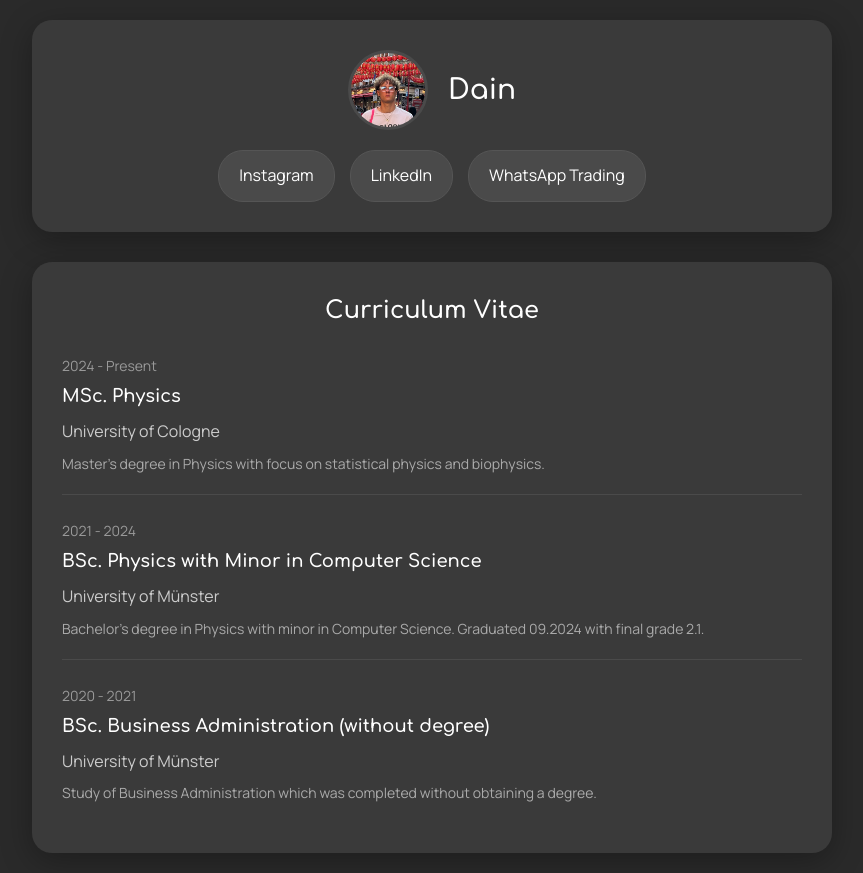
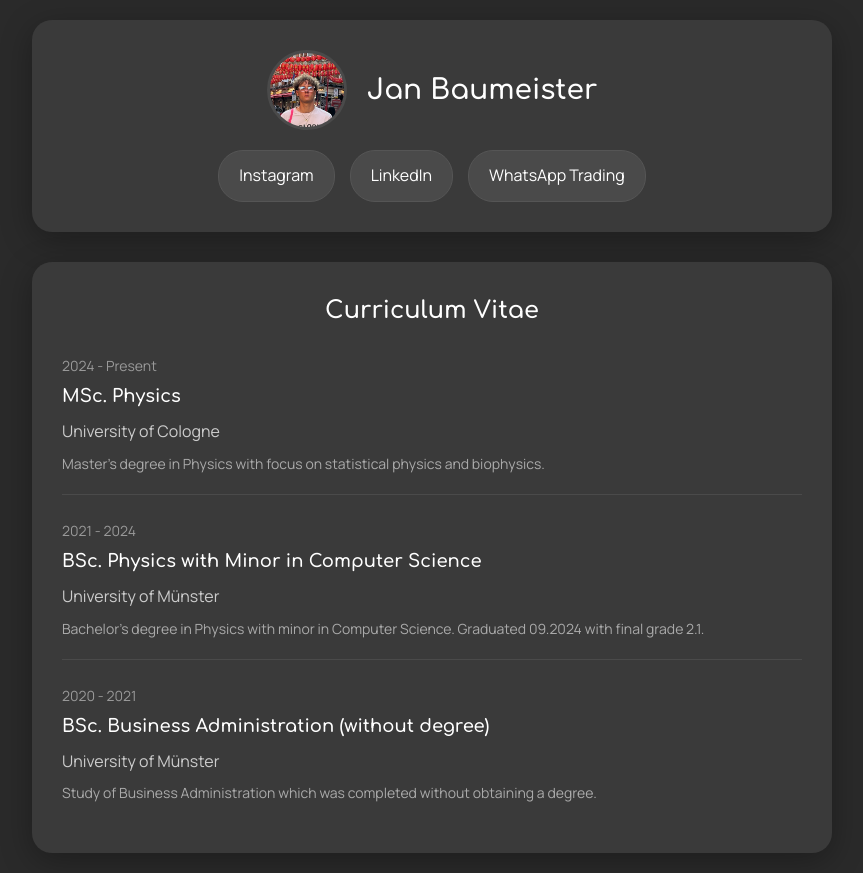
Before and after one commit to imjaba/baumeisterini, a plain HTML site: page index.html in a window 1280 px wide. Shown: the whole page, without its empty margins (208-1071 px from the left). Drawn offline with Linux system fonts and the light colour scheme.

Commit message:
changed name to jan baumeister

```diff
--- a/index.html
+++ b/index.html
@@ -252,7 +252,7 @@
         <div class="profile-image">
           <img src="portrait.jpg" alt="Dain" onerror="this.style.display='none'; this.parentElement.innerHTML='👤';">
         </div>
-        <div class="profile-name">Dain</div>
+        <div class="profile-name">Jan Baumeister</div>
       </div>
       <div class="links-section">
         <a href="instagram.com/janbms" class="link-item">Instagram</a>
```
